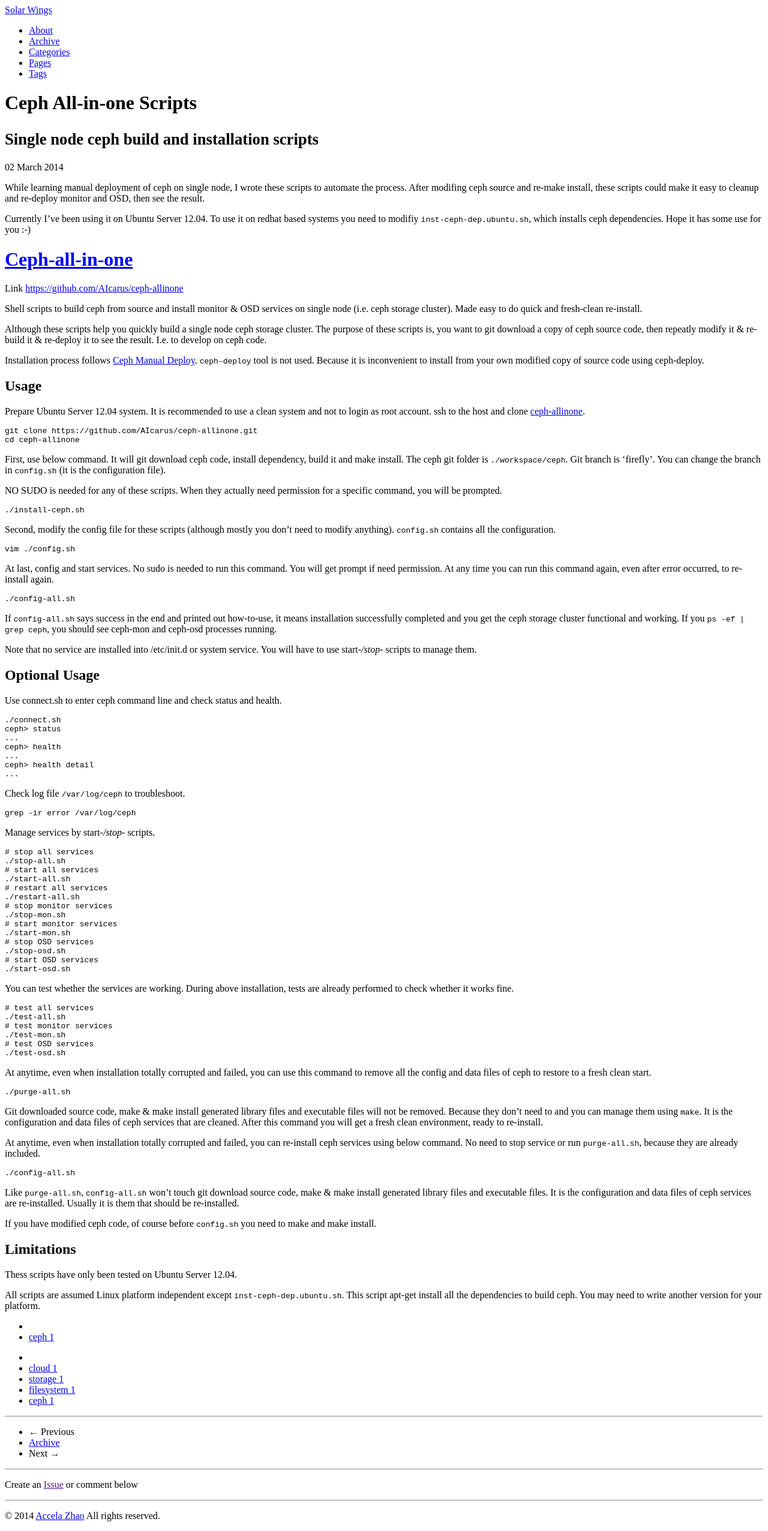
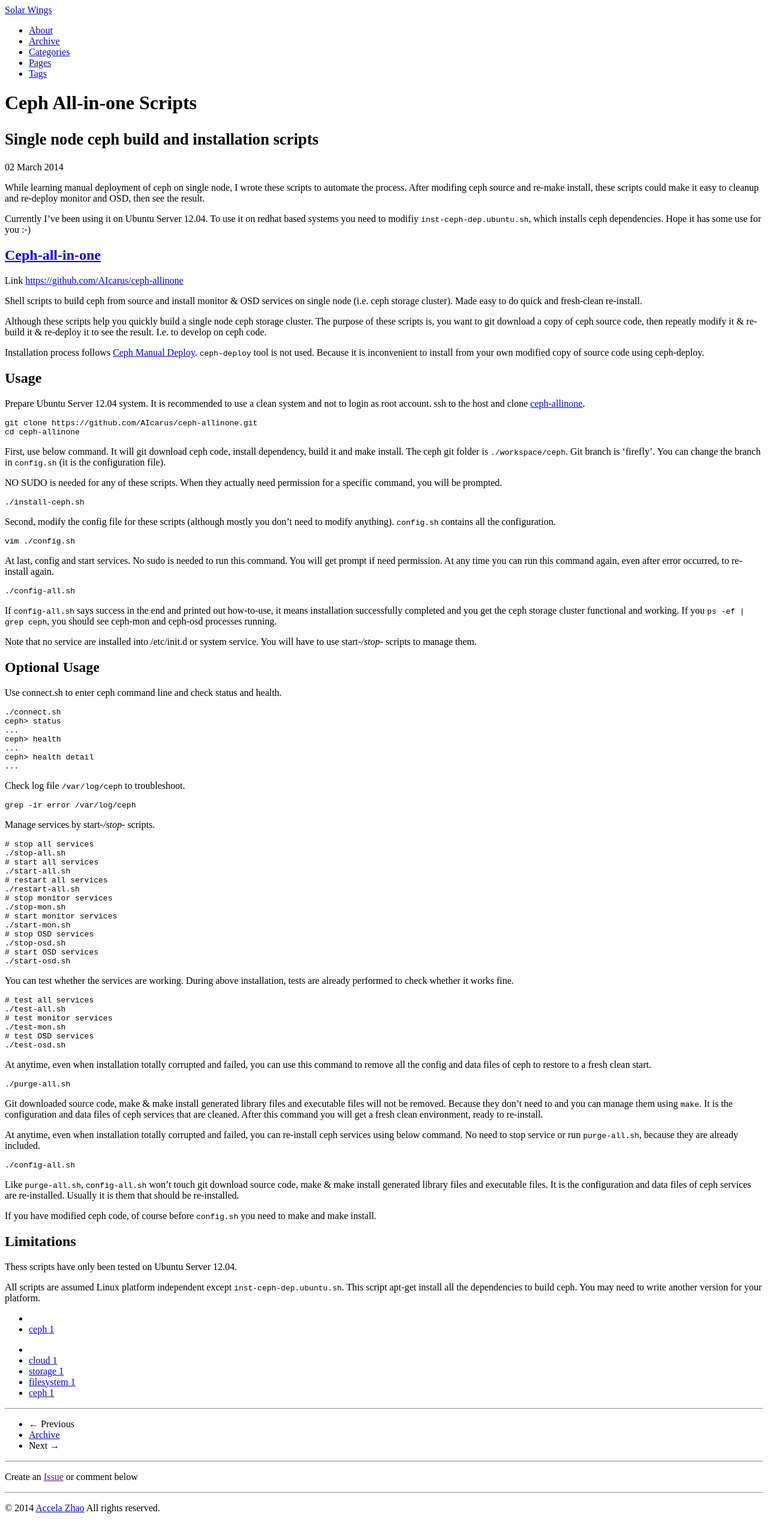
Before and after one commit to accelazh/accelazh.github.io, a Jekyll site: the page built from _posts/2014-03-2-Ceph-AllInOne-Scripts.md, in a window 1280 px wide. Shown: the whole page at 60% size. Built offline with Jekyll 4.4.1, drawn with Linux system fonts in a browser that asks for light colours; Markdown is read by kramdown in place of the engine named in the settings; comment, search, counter and statistics services are not loaded; a style sheet for code colours, icons or effects is not loaded.

Commit message:
try to make format better

```diff
--- a/_posts/2014-03-2-Ceph-AllInOne-Scripts.md
+++ b/_posts/2014-03-2-Ceph-AllInOne-Scripts.md
@@ -12,8 +12,7 @@
 
 Currently I've been using it on Ubuntu Server 12.04. To use it on redhat based systems you need to modifiy `inst-ceph-dep.ubuntu.sh`, which installs ceph dependencies. Hope it has some use for you :-)
 
-[Ceph-all-in-one](https://github.com/AIcarus/ceph-allinone)
-===================
+## [Ceph-all-in-one](https://github.com/AIcarus/ceph-allinone)
 
 Link [https://github.com/AIcarus/ceph-allinone](https://github.com/AIcarus/ceph-allinone)
 
@@ -23,8 +22,7 @@
 
 Installation process follows [Ceph Manual Deploy](http://ceph.com/docs/master/install/manual-deployment/). `ceph-deploy` tool is not used. Because it is inconvenient to install from your own modified copy of source code using ceph-deploy.
 
-Usage
----------------------------------------
+## Usage
 
 Prepare Ubuntu Server 12.04 system. It is recommended to use a clean system and not to login as root account. ssh to the host and clone [ceph-allinone](https://github.com/AIcarus/ceph-allinone).
 
@@ -57,8 +55,7 @@
 
 Note that no service are installed into /etc/init.d or system service. You will have to use start-*/stop-* scripts to manage them.
 
-Optional Usage
----------------------------------------
+## Optional Usage
 
 Use connect.sh to enter ceph command line and check status and health.
 
@@ -125,8 +122,7 @@
 
 If you have modified ceph code, of course before `config.sh` you need to make and make install.
 
-Limitations
----------------------------------------
+## Limitations
 
 Thess scripts have only been tested on Ubuntu Server 12.04.
 
```
